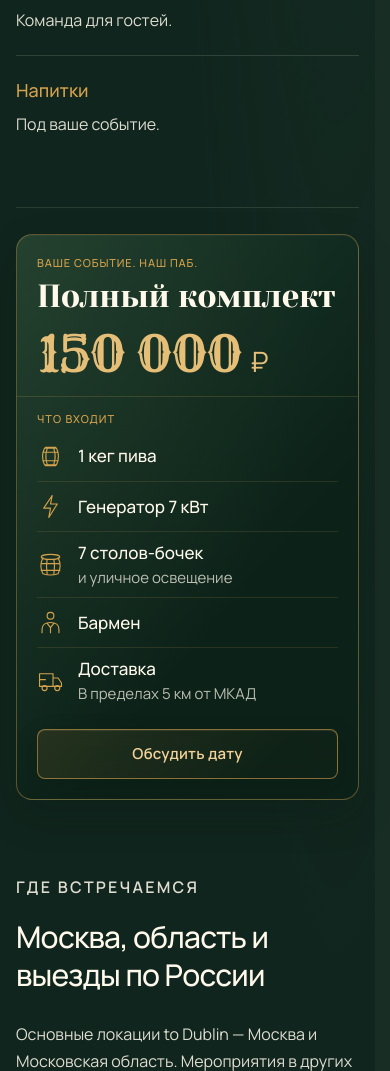
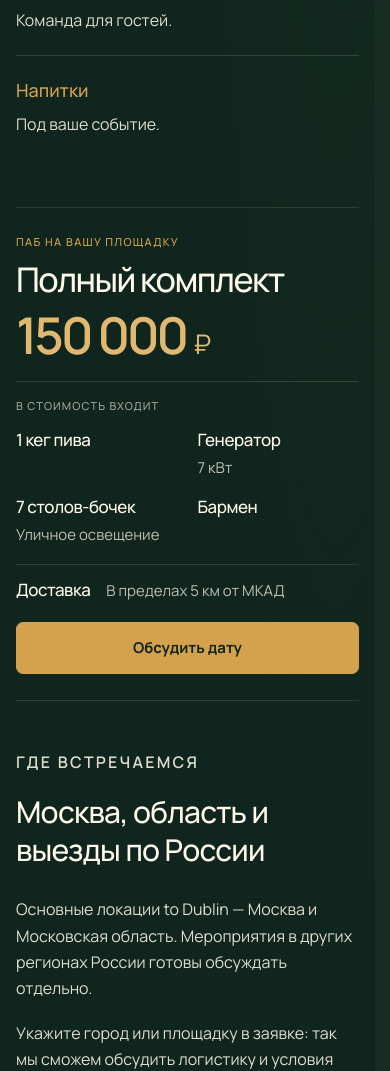
Before and after one commit to qWebDog/tdpub, a PHP site: page / in a window 390 px wide. Shown: the part 2689-3760 px from the top of the page. Run offline with PHP 8.4, Linux system fonts and the light colour scheme.

Commit message:
Redesign package offer with clean typography and layout

```diff
--- a/index.html
+++ b/index.html
@@ -16,7 +16,7 @@
   <meta name="twitter:description" content="Выездной барный кейтеринг и мобильный ирландский паб в Москве и области. Фургон, оборудование, персонал и напитки для праздников, корпоративов и фестивалей. Выезды по России — по согласованию.">
   <link rel="preload" href="fonts/rye-latin-regular.woff2" as="font" type="font/woff2" crossorigin>
   <link rel="stylesheet" href="style.css?v=clean-6">
-  <link rel="stylesheet" href="service.css?v=compact-package-1">
+  <link rel="stylesheet" href="service.css?v=modern-package-1">
   <script type="application/ld+json">{"@context":"https://schema.org","@graph":[{"@type":"Organization","@id":"#organization","name":"to Dublin","description":"Мобильный ирландский паб и выездной барный кейтеринг для мероприятий","contactPoint":{"@type":"ContactPoint","contactType":"Заявки на мероприятия","url":"https://t.me/qwebdog","availableLanguage":"Russian"}},{"@type":"Service","name":"Мобильный паб и выездной барный кейтеринг","serviceType":"Барный кейтеринг и мобильный ирландский паб для частных праздников, корпоративов и фестивалей","provider":{"@id":"#organization"},"areaServed":[{"@type":"City","name":"Москва"},{"@type":"AdministrativeArea","name":"Московская область"}],"description":"Выездной барный кейтеринг и мобильный ирландский паб в Москве и области. Фургон, оборудование, персонал и напитки для праздников, корпоративов и фестивалей. Выезды по России — по согласованию."}]}</script>
   <link rel="stylesheet" href="cookie-notice.css?v=1">
   <link rel="stylesheet" href="legal.css?v=1">
@@ -119,32 +119,30 @@
     <section class="service-section package-section" id="package" aria-labelledby="packageTitle">
       <div class="package-offer">
         <div class="package-summary">
-          <p class="package-eyebrow">Ваше событие. Наш паб.</p>
+          <p class="package-eyebrow">Паб на вашу площадку</p>
           <h2 id="packageTitle">Полный комплект</h2>
           <p class="package-price"><span class="package-price-value">150&nbsp;000</span><span class="package-price-currency">₽</span></p>
         </div>
         <div class="package-inclusions">
-          <h3>Что входит</h3>
+          <h3>В стоимость входит</h3>
           <ul class="package-list">
             <li>
-              <span class="package-item-icon" aria-hidden="true"><svg viewBox="0 0 32 32"><path d="M10 5h12M10 27h12M9 6C6 12 6 20 9 26h14c3-6 3-14 0-20ZM7 11h18M7 21h18M12 7c-2 6-2 12 0 18m8-18c2 6 2 12 0 18"/></svg></span>
               <span class="package-item-copy">1 кег пива</span>
             </li>
             <li>
-              <span class="package-item-icon" aria-hidden="true"><svg viewBox="0 0 32 32"><path d="M18 3 8 18h8l-2 11 10-16h-8Z"/></svg></span>
-              <span class="package-item-copy">Генератор <span class="package-nowrap">7 кВт</span></span>
+              <span class="package-item-copy">Генератор</span>
+              <span class="package-item-detail">7 кВт</span>
             </li>
             <li>
-              <span class="package-item-icon" aria-hidden="true"><svg viewBox="0 0 32 32"><ellipse cx="16" cy="7" rx="11" ry="3"/><path d="M7 8c-3 6-3 13 0 19 6 2 12 2 18 0 3-6 3-13 0-19M5 15h22M5 23h22M12 10c-1 5-1 11 0 17m8-17c1 5 1 11 0 17"/></svg></span>
-              <span class="package-item-copy">7 столов-бочек<small>и уличное освещение</small></span>
+              <span class="package-item-copy">7 столов-бочек</span>
+              <span class="package-item-detail">Уличное освещение</span>
             </li>
             <li>
-              <span class="package-item-icon" aria-hidden="true"><svg viewBox="0 0 32 32"><circle cx="16" cy="8" r="4"/><path d="M6 28v-4c0-5 4-8 10-8s10 3 10 8v4M12 17l4 5 4-5M16 22v6"/></svg></span>
               <span class="package-item-copy">Бармен</span>
             </li>
             <li>
-              <span class="package-item-icon" aria-hidden="true"><svg viewBox="0 0 32 32"><path d="M3 8h16v15H3ZM19 13h6l4 6v4H19M3 15h7"/><circle cx="9" cy="25" r="3"/><circle cx="24" cy="25" r="3"/></svg></span>
-              <span class="package-item-copy">Доставка<small>В пределах <span class="package-nowrap">5 км</span> от МКАД</small></span>
+              <span class="package-item-copy">Доставка</span>
+              <span class="package-item-detail">В пределах <span class="package-nowrap">5 км</span> от МКАД</span>
             </li>
           </ul>
         </div>
--- a/service.css
+++ b/service.css
@@ -1,4 +1,3 @@
-@font-face{font-family:'Yeseva One';font-style:normal;font-weight:400;font-display:swap;src:url('fonts/yeseva-one-regular.woff') format('woff')}
 @font-face{font-family:'PT Serif';font-style:normal;font-weight:400;font-display:swap;src:url('fonts/pt-serif-regular.woff') format('woff')}
 @font-face{font-family:'PT Serif';font-style:normal;font-weight:700;font-display:swap;src:url('fonts/pt-serif-bold.woff') format('woff')}
 .content-document{height:auto;min-height:100%;overflow-y:auto;scroll-behavior:smooth;scroll-padding-top:30px}
@@ -135,48 +134,49 @@ body.content-page.service-flow-active{height:auto;min-height:100vh;overflow:visi
  .service-flow .service-reveal{opacity:1!important;transform:none!important;transition:none!important}
 }
 
-/* A single, complete offer: price first, then the included essentials. */
-.service-flow .package-section{padding:30px 0;border-bottom:0}
-.package-offer{display:grid;grid-template-columns:minmax(0,.95fr) minmax(0,1.05fr);grid-template-areas:"summary inclusions" "action inclusions";grid-template-rows:auto 1fr;width:min(100%,980px);margin-inline:auto;overflow:hidden;border:1px solid #D4A24C66;border-radius:18px;background:radial-gradient(ellipse at 0 0,#D4A24C0d,transparent 65%),linear-gradient(130deg,#1b3c2d,#0c2118 66%);box-shadow:inset 0 1px 0 #fff9ec0a,0 16px 40px #06130f26}
-.package-summary{grid-area:summary;align-self:start;min-width:0;padding:28px 28px 16px}
-.package-offer .package-summary .package-eyebrow{margin:0 0 12px;color:#D4A24C;font-size:11px;font-weight:500;line-height:1.5;letter-spacing:.08em;text-transform:uppercase}
-.package-offer .package-summary h2{max-width:11ch;margin:0 0 16px;font-family:'Yeseva One',Georgia,'Times New Roman',serif;font-size:clamp(34px,3.8vw,42px);font-weight:400;font-synthesis:none;line-height:1.08;letter-spacing:-.02em;color:#fff9ec}
-.package-offer .package-summary .package-price{display:flex;align-items:baseline;gap:10px;max-width:none;margin:0;color:#e5be78;line-height:1.05;white-space:nowrap}
-.package-price-value{font-family:var(--brand-font);font-size:clamp(44px,5.4vw,64px);font-weight:400;font-synthesis:none;line-height:1.05;letter-spacing:-.02em}
-.package-price-currency{font-family:Manrope,Arial,sans-serif;font-size:30px;font-weight:400;line-height:1}
-.package-inclusions{grid-area:inclusions;min-width:0;padding:26px 28px;border-left:1px solid #D4A24C30;background:#061b1238}
-.package-inclusions>h3{margin:0 0 4px;color:#D4A24C;font-size:11px;font-weight:500;line-height:1.5;letter-spacing:.1em;text-transform:uppercase}
-.package-list{list-style:none;padding:0;margin:0}
-.package-list>li{display:flex;align-items:center;gap:14px;min-height:50px;padding:9px 0}
-.package-list>li+li{border-top:1px solid #D4A24C25}
-.package-item-icon{display:flex;flex:0 0 27px;align-items:center;justify-content:center;color:#D4A24C}
-.package-item-icon>svg{display:block;width:27px;height:27px;fill:none;stroke:currentColor;stroke-width:1.35;stroke-linecap:round;stroke-linejoin:round}
-.package-item-copy{min-width:0;font-size:17px;font-weight:500;line-height:1.4;color:#fff9ec}
-.package-item-copy>small{display:block;margin-top:2px;font-size:15px;font-weight:400;line-height:1.4;color:#fff9ecb8}
+/* A clear offer in the page flow, with one typographic hierarchy. */
+.service-flow .package-section{padding:36px 0;border-bottom:1px solid #fff9ec1c}
+.package-offer{width:100%;margin:0;padding:0}
+.package-summary{display:grid;grid-template-columns:minmax(0,1fr) auto;align-items:end;gap:12px 32px;min-width:0}
+.package-offer .package-summary .package-eyebrow{grid-column:1/-1;margin:0;color:#D4A24C;font-size:11px;font-weight:500;line-height:1.5;letter-spacing:.12em;text-transform:uppercase}
+.package-offer .package-summary h2{max-width:none;margin:0;font-family:Manrope,Arial,sans-serif;font-size:clamp(32px,3.6vw,44px);font-weight:500;line-height:1.1;letter-spacing:-.045em;color:#fff9ec;text-wrap:balance}
+.package-offer .package-summary .package-price{display:flex;align-items:baseline;gap:8px;max-width:none;margin:0;color:#e0b871;line-height:1;white-space:nowrap;font-family:Manrope,Arial,sans-serif;font-variant-numeric:lining-nums tabular-nums}
+.package-price-value{font-size:clamp(46px,5.3vw,68px);font-weight:600;line-height:1;letter-spacing:-.06em}
+.package-price-currency{font-size:30px;font-weight:400;line-height:1}
+.package-inclusions{margin-top:24px;padding-top:18px;border-top:1px solid #fff9ec26}
+.package-inclusions>h3{margin:0 0 16px;color:#fff9ec99;font-family:Manrope,Arial,sans-serif;font-size:11px;font-weight:500;line-height:1.5;letter-spacing:.1em;text-transform:uppercase}
+.package-list{display:grid;grid-template-columns:repeat(5,minmax(0,1fr));gap:24px;list-style:none;padding:0;margin:0}
+.package-list>li{display:flex;flex-direction:column;align-items:flex-start;gap:5px;min-width:0}
+.package-item-copy{font-family:Manrope,Arial,sans-serif;font-size:20px;font-weight:500;line-height:1.35;letter-spacing:-.025em;color:#fff9ec}
+.package-item-detail{font-family:Manrope,Arial,sans-serif;font-size:15px;font-weight:400;line-height:1.45;color:#fff9ecb8}
 .package-nowrap{white-space:nowrap}
-.package-action{grid-area:action;align-self:start;min-width:0;padding:0 28px 28px}
-.package-offer .package-book{--button-fill:#091e16b3;--button-hover:#1d3b2d;--button-pressed:#071910;width:min(100%,286px);min-height:50px;border-color:#D4A24C99;border-radius:8px;background:linear-gradient(135deg,#D4A24C24,#D4A24C08 75%),var(--button-fill);color:#f2d399;font-size:15px;font-weight:600;letter-spacing:.015em;box-shadow:inset 0 1px 0 #f5d9a31a,0 8px 24px #06130f26}
-.package-offer .package-book:hover{background:linear-gradient(135deg,#D4A24C30,#D4A24C12 75%),var(--button-hover);border-color:#e5be78}
-.package-offer .package-book:active{background:var(--button-pressed)}
-.package-offer .package-book:focus-visible{outline-color:#e5be78}
-@media(max-width:850px){
+.package-action{display:flex;justify-content:flex-end;margin-top:24px}
+.package-offer .package-book{width:240px;min-height:50px;padding:12px 20px;border:1px solid #D4A24C;border-radius:7px;background:#D4A24C;color:#10251d;font-family:Manrope,Arial,sans-serif;font-size:15px;font-weight:700;line-height:1.4;letter-spacing:0;text-shadow:none;box-shadow:none;backdrop-filter:none;-webkit-backdrop-filter:none;transition:background-color .2s,border-color .2s,transform .2s}
+.package-offer .package-book:hover{background:#e0b871;border-color:#e0b871;box-shadow:none;transform:translateY(-1px)}
+.package-offer .package-book:active{background:#c39343;border-color:#c39343;transform:translateY(1px)}
+.package-offer .package-book:focus-visible{outline:2px solid #fff9ec;outline-offset:4px;box-shadow:none}
+@media(max-width:1099px){
+ .package-list{grid-template-columns:repeat(2,minmax(0,1fr));gap:18px 28px}
+ .package-list>li:last-child{grid-column:1/-1;flex-direction:row;align-items:baseline;flex-wrap:wrap;gap:4px 16px;padding-top:14px;border-top:1px solid #fff9ec1c}
+ .package-item-copy{font-size:18px}
+}
+@media(max-width:700px){
  .service-flow .package-section{padding:26px 0}
- .package-offer{grid-template-columns:minmax(0,1fr);grid-template-areas:"summary" "inclusions" "action";grid-template-rows:auto;border-radius:16px}
- .package-summary{padding:22px 24px 18px}
- .package-offer .package-summary .package-eyebrow{margin-bottom:8px;font-size:11px}
- .package-offer .package-summary h2{max-width:none;margin-bottom:12px;font-size:34px;line-height:1.08}
- .package-offer .package-summary .package-price{gap:8px}
- .package-price-value{font-size:clamp(38px,13vw,56px)}
- .package-price-currency{font-size:28px}
- .package-inclusions{padding:16px 24px 0;border-left:0;border-top:1px solid #D4A24C30;background:transparent}
- .package-list>li{gap:14px;padding:9px 0;min-height:50px}
- .package-item-copy{font-size:17px}
- .package-action{padding:16px 24px 22px}
- .package-offer .package-book{width:100%}
+ .package-summary{grid-template-columns:minmax(0,1fr);gap:10px}
+ .package-offer .package-summary .package-eyebrow{font-size:11px}
+ .package-offer .package-summary h2{font-size:34px;line-height:1.1}
+ .package-offer .package-summary .package-price{margin-top:2px;gap:7px}
+ .package-price-value{font-size:clamp(42px,13vw,56px)}
+ .package-price-currency{font-size:27px}
+ .package-inclusions{margin-top:20px;padding-top:16px}
+ .package-inclusions>h3{margin-bottom:14px}
+ .package-list{gap:18px 20px}
+ .package-item-copy{font-size:17px;line-height:1.35}
+ .package-item-detail{font-size:15px}
+ .package-action{margin-top:20px}
+ .package-offer .package-book{width:100%;min-height:52px}
 }
-@media(max-width:450px){
- .package-summary{padding:20px 20px 16px}
- .package-offer .package-summary h2{font-size:32px}
- .package-inclusions{padding:14px 20px 0}
- .package-action{padding:16px 20px 20px}
+@media(max-width:360px){
+ .package-offer .package-summary h2{font-size:30px}
+ .package-list{gap:16px 14px}
 }
```
